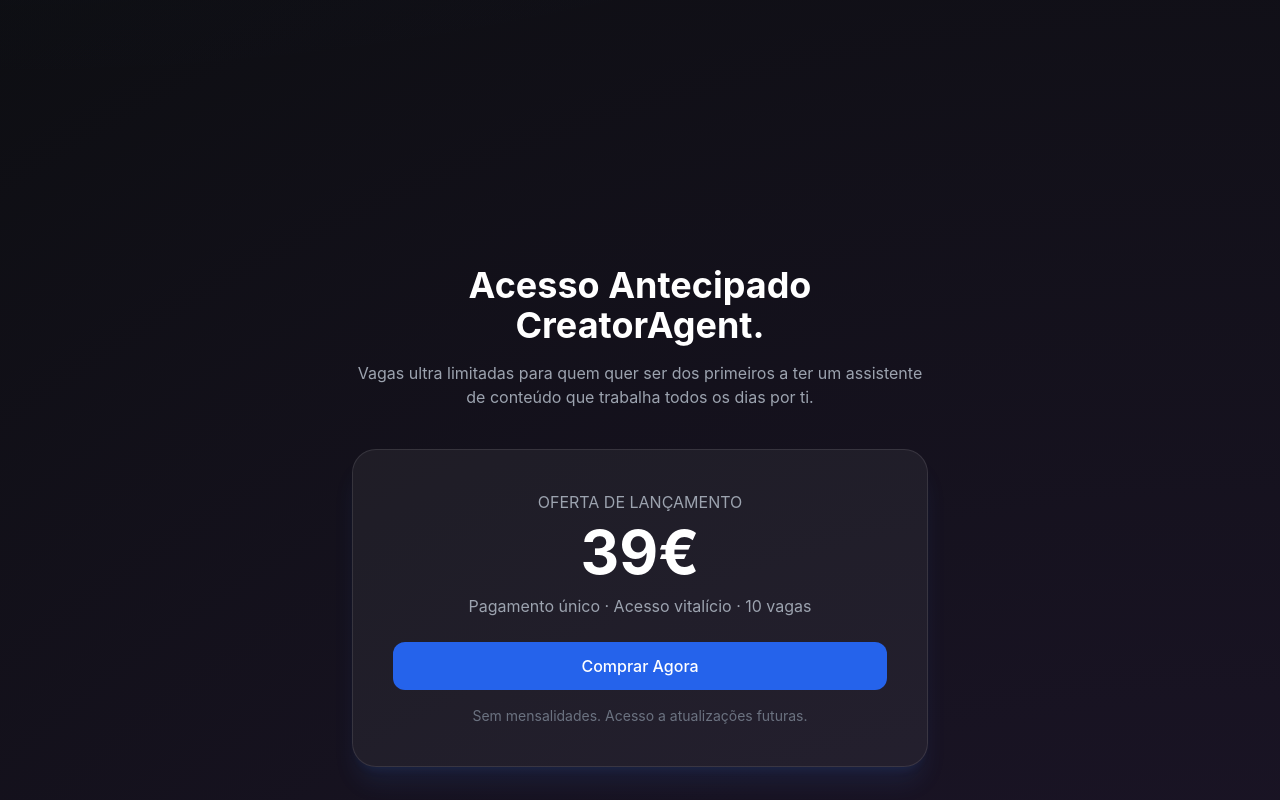
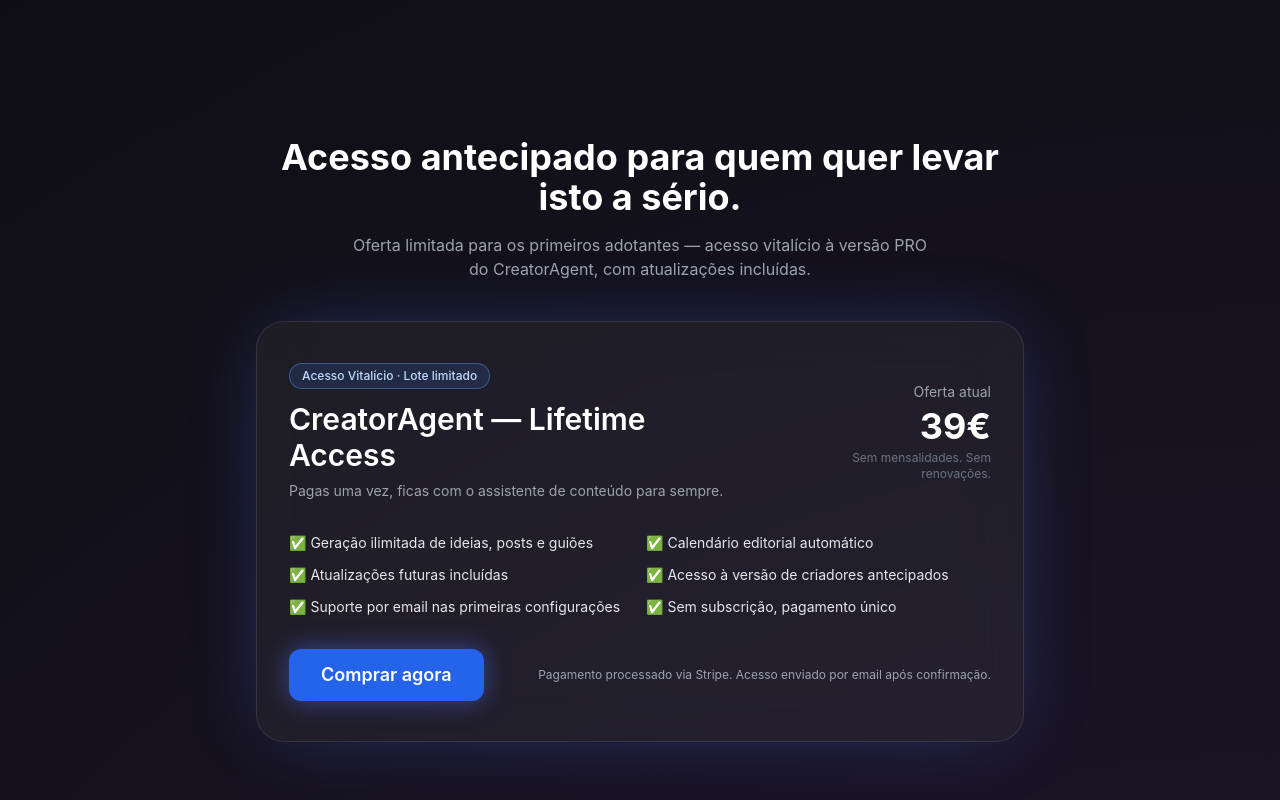
Before and after one commit to user0208308930298929832/creatoragentholder, a Next.js app: page / in a window 1280 px wide. Shown: the part 2660-3460 px from the top of the page. Built offline with nearby package versions, Linux system fonts and the light colour scheme.

Commit message:
Update Pricing.tsx

```diff
--- a/components/Pricing.tsx
+++ b/components/Pricing.tsx
@@ -1,30 +1,64 @@
+const STRIPE_LINK = "https://buy.stripe.com/8x214ndFx2t13smdKkbEA00";
+
 export default function Pricing() {
   return (
-    <section className="w-full py-32 px-6 md:px-12 lg:px-24">
-      <div className="max-w-xl mx-auto text-center">
-        <h2 className="text-4xl font-bold mb-4">Acesso Antecipado CreatorAgent.</h2>
-        <p className="text-gray-400 mb-10">
-          Vagas ultra limitadas para quem quer ser dos primeiros a ter um assistente
-          de conteúdo que trabalha todos os dias por ti.
-        </p>
+    <div className="w-full max-w-3xl mx-auto text-center">
+      <h2 className="text-4xl font-bold text-white mb-4">
+        Acesso antecipado para quem quer levar isto a sério.
+      </h2>
 
-        <div className="p-10 rounded-3xl bg-white/5 border border-white/10 shadow-xl shadow-blue-500/10">
-          <div className="text-gray-400 mb-2">OFERTA DE LANÇAMENTO</div>
-          <div className="text-6xl font-bold mb-3">39€</div>
-          <p className="text-gray-400 mb-6">Pagamento único · Acesso vitalício · 10 vagas</p>
+      <p className="text-gray-400 mb-10 max-w-xl mx-auto">
+        Oferta limitada para os primeiros adotantes — acesso vitalício à versão PRO do CreatorAgent,
+        com atualizações incluídas.
+      </p>
 
+      <div className="rounded-[28px] border border-white/10 bg-white/5 backdrop-blur-xl
+        shadow-[0_0_80px_-20px_rgba(80,120,255,0.4)] px-8 py-10 text-left mx-auto">
+
+        <div className="flex flex-col md:flex-row md:items-center md:justify-between gap-6 mb-8">
+          <div>
+            <div className="inline-flex items-center gap-2 px-3 py-1 rounded-full bg-blue-500/15 border border-blue-400/40 text-blue-200 text-xs font-medium mb-3">
+              Acesso Vitalício · Lote limitado
+            </div>
+            <h3 className="text-3xl font-semibold text-white">CreatorAgent — Lifetime Access</h3>
+            <p className="text-gray-400 text-sm mt-2">
+              Pagas uma vez, ficas com o assistente de conteúdo para sempre.
+            </p>
+          </div>
+
+          <div className="text-right">
+            <p className="text-sm text-gray-400 mb-1">Oferta atual</p>
+            <p className="text-4xl font-bold text-white">39€</p>
+            <p className="text-xs text-gray-500 mt-1">Sem mensalidades. Sem renovações.</p>
+          </div>
+        </div>
+
+        <ul className="grid grid-cols-1 md:grid-cols-2 gap-3 text-sm text-gray-200 mb-8">
+          <li>✅ Geração ilimitada de ideias, posts e guiões</li>
+          <li>✅ Calendário editorial automático</li>
+          <li>✅ Atualizações futuras incluídas</li>
+          <li>✅ Acesso à versão de criadores antecipados</li>
+          <li>✅ Suporte por email nas primeiras configurações</li>
+          <li>✅ Sem subscrição, pagamento único</li>
+        </ul>
+
+        <div className="flex flex-col md:flex-row md:items-center md:justify-between gap-4">
           <a
-            href="https://buy.stripe.com/8x214ndFx2t13smdKkbEA00"
-            className="block w-full py-3 rounded-xl bg-blue-600 hover:bg-blue-500 transition-all font-medium"
+            href={STRIPE_LINK}
+            target="_blank"
+            rel="noopener noreferrer"
+            className="inline-flex justify-center items-center px-8 py-3 rounded-xl
+              bg-blue-600 hover:bg-blue-500 text-white font-semibold text-lg
+              shadow-[0_0_25px_rgba(80,120,255,0.5)] transition"
           >
-            Comprar Agora
+            Comprar agora
           </a>
 
-          <p className="mt-4 text-gray-500 text-sm">
-            Sem mensalidades. Acesso a atualizações futuras.
+          <p className="text-xs text-gray-400">
+            Pagamento processado via Stripe. Acesso enviado por email após confirmação.
           </p>
         </div>
       </div>
-    </section>
+    </div>
   );
 }
```
